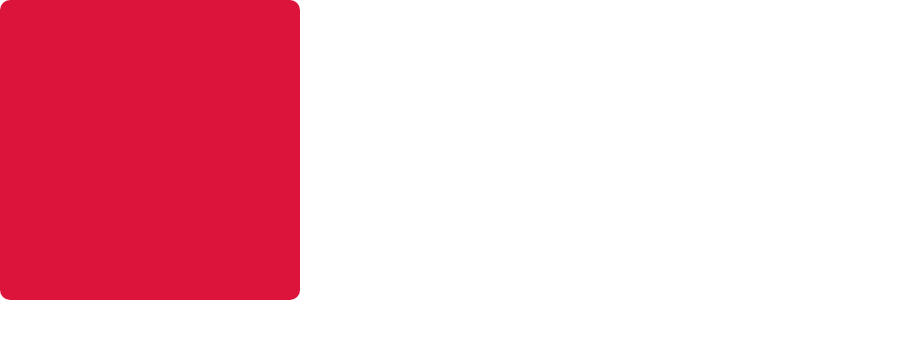
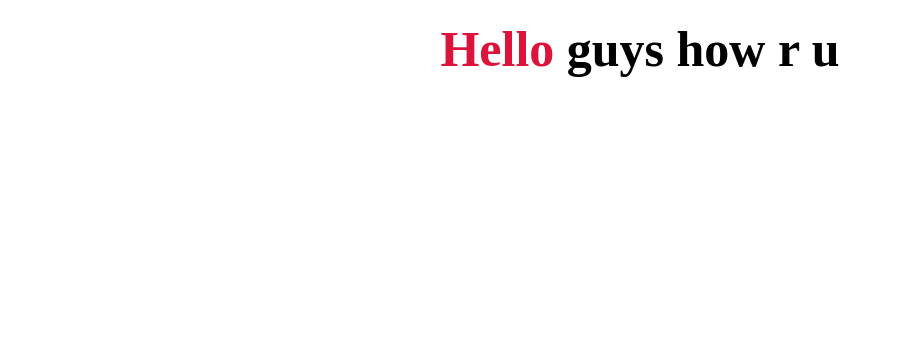
Before and after one commit to abuhosain/animate-anything, a plain HTML site: page index.html in a window 1280 px wide. Shown: the whole page, without its empty margins (0-900 px from the left). Drawn offline with Linux system fonts and the light colour scheme.

Commit message:
after befor

```diff
--- a/index.html
+++ b/index.html
@@ -7,6 +7,7 @@
   <title>Document</title>
 </head>
 <body>
-  <div id="box"></div>
+  <!-- <div id="box"></div> -->
+   <h1>  guys</h1>
 </body>
 </html>
--- a/style.css
+++ b/style.css
@@ -8,6 +8,25 @@ html,
 body {
   height: 100%;
   width: 100%;
+}
+
+
+h1 {
+  text-align: center;
+  margin-top: 20px;
+  font-size: 50px;
+  font-weight: 600;
+}
+
+h1::after {
+  content: " how r u";
+}
+
+h1::before {
+  content: "Hello ";
+  color: crimson;
+  font-size: 50px;
+  font-weight: 600;
 }
 
 #box {
```
